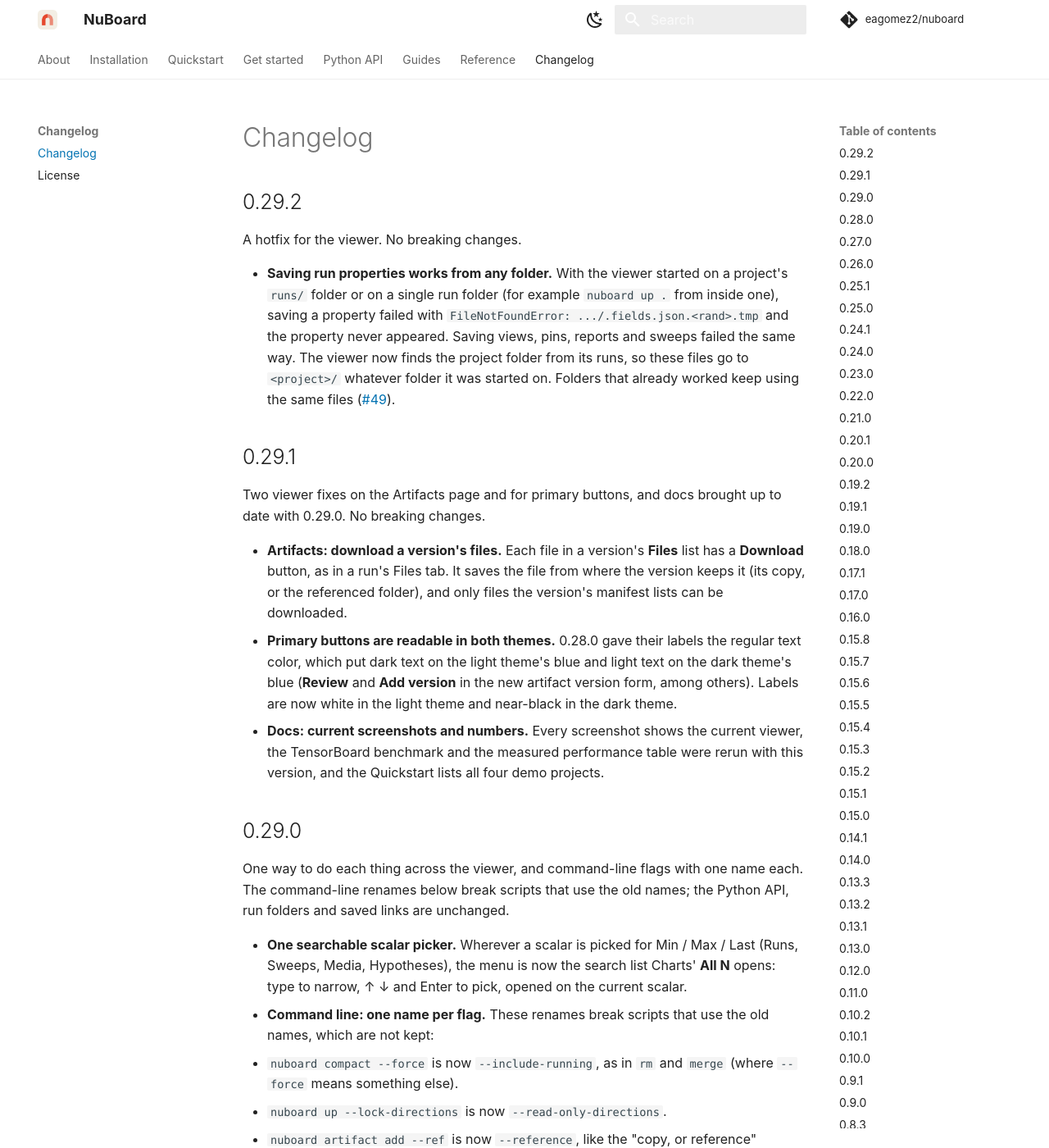
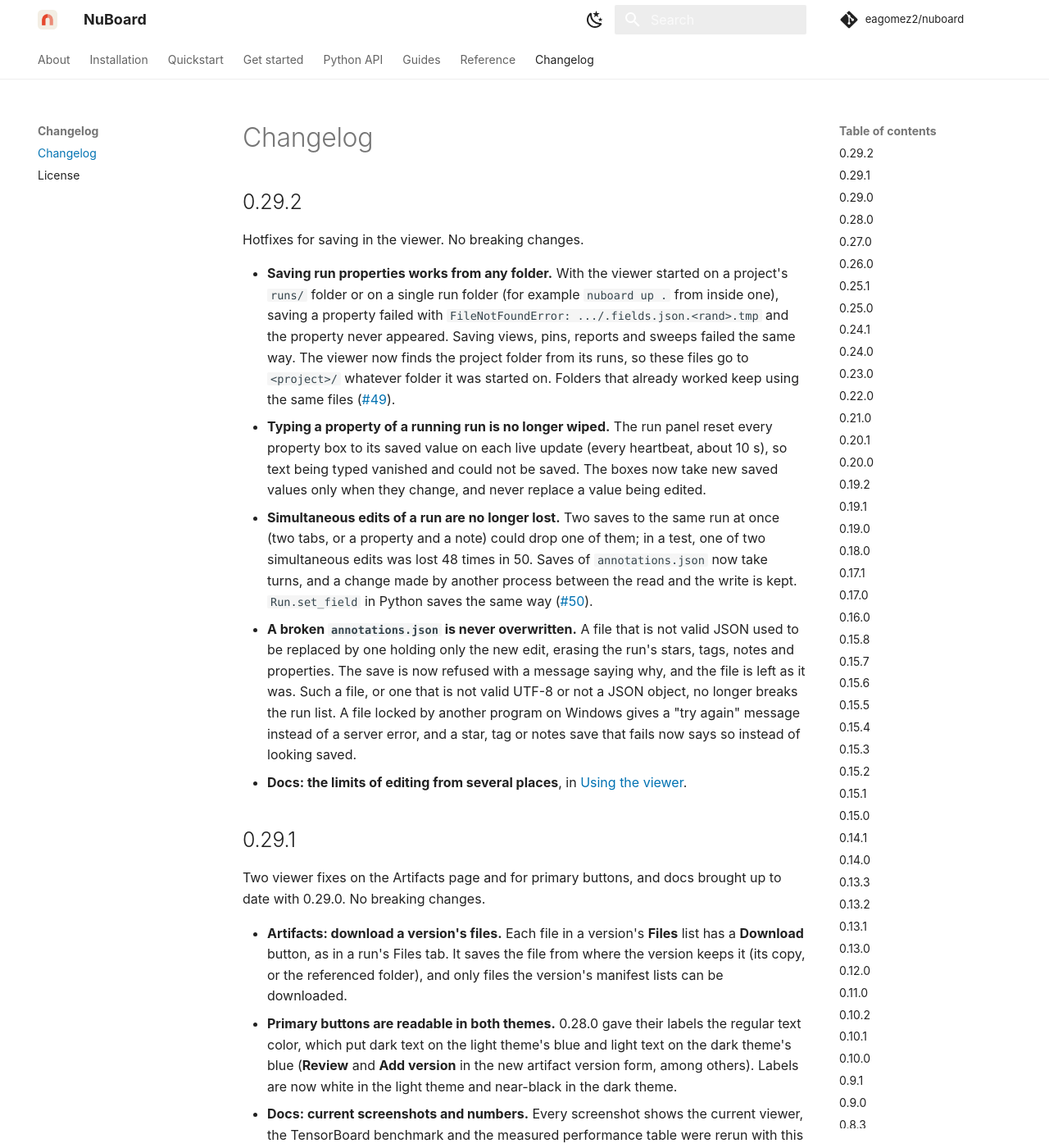
Before and after one commit to eagomez2/nuboard, an MkDocs documentation site: the page built from docs/changelog.md, in a window 1280 px wide and 1400 px high. Shown: the whole window at 82% size. Built offline with MkDocs 1.6.1 and Material for MkDocs 9.7.7, drawn with Linux system fonts in a browser that asks for light colours; comment, search, counter and statistics services are not loaded.

Commit message:
Release 0.29.2: changelog for the save fixes (#50, #51)

```diff
--- a/docs/changelog.md
+++ b/docs/changelog.md
@@ -2,7 +2,7 @@
 
 ## 0.29.2
 
-A hotfix for the viewer. No breaking changes.
+Hotfixes for saving in the viewer. No breaking changes.
 
 - **Saving run properties works from any folder.** With the viewer started on
   a project's `runs/` folder or on a single run folder (for example
@@ -13,6 +13,27 @@
   `<project>/` whatever folder it was started on. Folders that already worked
   keep using the same files
   ([#49](https://github.com/eagomez2/nuboard/issues/49)).
+- **Typing a property of a running run is no longer wiped.** The run panel
+  reset every property box to its saved value on each live update (every
+  heartbeat, about 10 s), so text being typed vanished and could not be
+  saved. The boxes now take new saved values only when they change, and never
+  replace a value being edited.
+- **Simultaneous edits of a run are no longer lost.** Two saves to the same
+  run at once (two tabs, or a property and a note) could drop one of them; in
+  a test, one of two simultaneous edits was lost 48 times in 50. Saves of
+  `annotations.json` now take turns, and a change made by another process
+  between the read and the write is kept. `Run.set_field` in Python saves the
+  same way ([#50](https://github.com/eagomez2/nuboard/issues/50)).
+- **A broken `annotations.json` is never overwritten.** A file that is not
+  valid JSON used to be replaced by one holding only the new edit, erasing
+  the run's stars, tags, notes and properties. The save is now refused with a
+  message saying why, and the file is left as it was. Such a file, or one
+  that is not valid UTF-8 or not a JSON object, no longer breaks the run list.
+  A file locked by another program on Windows gives a "try again" message
+  instead of a server error, and a star, tag or notes save that fails now
+  says so instead of looking saved.
+- **Docs: the limits of editing from several places**, in
+  [Using the viewer](guide/viewer.md#editing-from-several-places).
 
 ## 0.29.1
 
```
